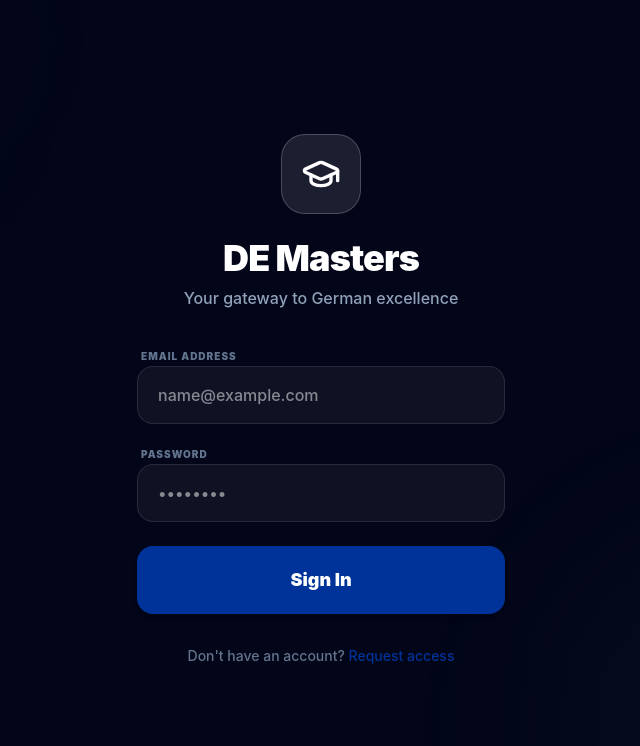
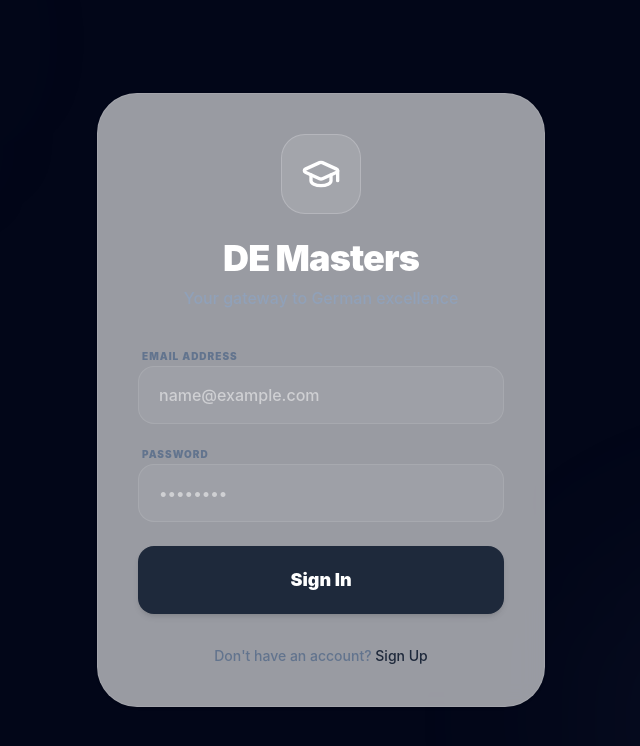
Before and after one commit to sarthakpapneja/masters_application_tracker, a React (Vite) app: page / in a window 1280 px wide. Shown: the top 746 px of the page, without its empty margins (319-959 px from the left). Built offline with nearby package versions, Linux system fonts and the light colour scheme.

Commit message:
Implement multi-user authentication and data isolation

```diff
--- a/src/App.tsx
+++ b/src/App.tsx
@@ -1,7 +1,7 @@
 import React, { useState, useEffect } from 'react';
 import { Plus, LayoutDashboard, ListTodo, CheckCircle2, AlertCircle, Clock, GraduationCap, Menu, X, Save, Trash2, Edit2, FileCheck, Moon, Sun, LogOut, User as UserIcon } from 'lucide-react';
 import { motion, AnimatePresence } from 'framer-motion';
-import type { Application, ApplicationStatus, Stats, User } from './types';
+import type { Application, ApplicationStatus, Stats, User, RegisteredUser } from './types';
 import { clsx, type ClassValue } from 'clsx';
 import { twMerge } from 'tailwind-merge';
 
@@ -9,52 +9,48 @@ function cn(...inputs: ClassValue[]) {
   return twMerge(clsx(inputs));
 }
 
-const STORAGE_KEY_APPS = 'germany-masters-applications';
 const STORAGE_KEY_USER = 'germany-masters-user';
+const STORAGE_KEY_USERS_LIST = 'germany-masters-users-list';
 
-const DUMMY_DATA: Application[] = [
-  {
-    id: '1',
-    university: 'TU Munich',
-    course: 'M.Sc. Informatics',
-    deadline: '2024-05-31',
-    status: 'Interested',
-    uniAssist: false,
-    vpdRequired: false,
-    documents: { sop: true, lor1: true, lor2: true, transcript: true, cv: true, languageCert: true, gre: true, ielts: true, passport: true, photo: true },
-    notes: 'Requires GRE. High competition.'
-  },
-  {
-    id: '2',
-    university: 'RWTH Aachen',
-    course: 'M.Sc. Data Science',
-    deadline: '2024-03-01',
-    status: 'Applied',
-    uniAssist: false,
-    vpdRequired: true,
-    documents: { sop: true, lor1: true, lor2: true, transcript: true, cv: true, languageCert: true, gre: false, ielts: true, passport: true, photo: false },
-    notes: 'VPD applied via Uni-Assist.'
-  }
-];
+const getAppsStorageKey = (email: string) => `germany-masters-applications-${email}`;
 
 export default function App() {
   const [darkMode, setDarkMode] = useState(() => localStorage.getItem('theme') === 'dark');
-  const [applications, setApplications] = useState<Application[]>(() => {
-    const stored = localStorage.getItem(STORAGE_KEY_APPS);
-    if (stored) {
-      try {
-        return JSON.parse(stored);
-      } catch (e) {
-        return DUMMY_DATA;
-      }
-    }
-    return DUMMY_DATA;
-  });
-
   const [user, setUser] = useState<User>(() => {
     const stored = localStorage.getItem(STORAGE_KEY_USER);
     return stored ? JSON.parse(stored) : { isAuthenticated: false, name: '', email: '' };
   });
+
+  const [applications, setApplications] = useState<Application[]>([]);
+  const [isLoaded, setIsLoaded] = useState(false);
+
+  // Load applications when user changes
+  useEffect(() => {
+    if (user.isAuthenticated && user.email) {
+      const key = getAppsStorageKey(user.email);
+      const stored = localStorage.getItem(key);
+      if (stored) {
+        try {
+          setApplications(JSON.parse(stored));
+        } catch (e) {
+          setApplications([]);
+        }
+      } else {
+        setApplications([]);
+      }
+      setIsLoaded(true);
+    } else {
+      setApplications([]);
+      setIsLoaded(false);
+    }
+  }, [user.isAuthenticated, user.email]);
+
+  // Persist applications
+  useEffect(() => {
+    if (user.isAuthenticated && user.email && isLoaded) {
+      localStorage.setItem(getAppsStorageKey(user.email), JSON.stringify(applications));
+    }
+  }, [applications, user.email, user.isAuthenticated, isLoaded]);
 
   const [view, setView] = useState<'dashboard' | 'list'>('dashboard');
   const [isSidebarOpen, setIsSidebarOpen] = useState(false);
@@ -90,8 +86,8 @@ export default function App() {
   const [isLoggingIn, setIsLoggingIn] = useState(false);
 
   useEffect(() => {
-    localStorage.setItem(STORAGE_KEY_APPS, JSON.stringify(applications));
-  }, [applications]);
+    localStorage.setItem(STORAGE_KEY_USER, JSON.stringify(user));
+  }, [user]);
 
   useEffect(() => {
     localStorage.setItem(STORAGE_KEY_USER, JSON.stringify(user));
@@ -106,6 +102,9 @@ export default function App() {
       localStorage.setItem('theme', 'light');
     }
   }, [darkMode]);
+
+  const [isSignUp, setIsSignUp] = useState(false);
+  const [loginName, setLoginName] = useState('');
 
   const stats: Stats = {
     total: applications.length,
@@ -189,18 +188,53 @@ export default function App() {
     setIsModalOpen(true);
   };
 
-  const handleLogin = (e: React.FormEvent) => {
+  const handleAuth = (e: React.FormEvent) => {
     e.preventDefault();
     setIsLoggingIn(true);
-    // Mock authentication delay
+
+    // Mock network delay
     setTimeout(() => {
-      setUser({
-        isAuthenticated: true,
-        name: loginEmail.split('@')[0] || 'User',
-        email: loginEmail
-      });
+      const users: RegisteredUser[] = JSON.parse(localStorage.getItem(STORAGE_KEY_USERS_LIST) || '[]');
+
+      if (isSignUp) {
+        // Sign Up Logic
+        if (users.find(u => u.email === loginEmail)) {
+          alert('User already exists. Please sign in.');
+          setIsSignUp(false);
+          setIsLoggingIn(false);
+          return;
+        }
+
+        const newUser: RegisteredUser = {
+          name: loginName || loginEmail.split('@')[0],
+          email: loginEmail,
+          password: loginPassword
+        };
+
+        const updatedUsers = [...users, newUser];
+        localStorage.setItem(STORAGE_KEY_USERS_LIST, JSON.stringify(updatedUsers));
+
+        setUser({
+          isAuthenticated: true,
+          name: newUser.name,
+          email: newUser.email
+        });
+      } else {
+        // Login Logic
+        const foundUser = users.find(u => u.email === loginEmail && u.password === loginPassword);
+
+        if (foundUser) {
+          setUser({
+            isAuthenticated: true,
+            name: foundUser.name,
+            email: foundUser.email
+          });
+        } else {
+          alert('Invalid email or password.');
+        }
+      }
       setIsLoggingIn(false);
-    }, 1500);
+    }, 1000);
   };
 
   const handleLogout = () => {
@@ -228,8 +262,25 @@ export default function App() {
             <p className="text-slate-400 font-medium">Your gateway to German excellence</p>
           </div>
 
-          <form onSubmit={handleLogin} className="space-y-6">
+          <form onSubmit={handleAuth} className="space-y-6">
             <div className="space-y-4">
+              {isSignUp && (
+                <motion.div
+                  initial={{ opacity: 0, height: 0 }}
+                  animate={{ opacity: 1, height: 'auto' }}
+                  className="space-y-1"
+                >
+                  <label className="text-[10px] font-black uppercase tracking-widest text-slate-500 ml-1">Full Name</label>
+                  <input
+                    type="text"
+                    required
+                    value={loginName}
+                    onChange={(e) => setLoginName(e.target.value)}
+                    className="w-full bg-white/5 border border-white/10 rounded-2xl px-5 py-4 text-white focus:outline-none focus:ring-2 focus:ring-uni-blue/50 transition-all font-medium"
+                    placeholder="Your Name"
+                  />
+                </motion.div>
+              )}
               <div className="space-y-1">
                 <label className="text-[10px] font-black uppercase tracking-widest text-slate-500 ml-1">Email Address</label>
                 <input
@@ -262,16 +313,22 @@ export default function App() {
               {isLoggingIn ? (
                 <div className="flex items-center justify-center gap-3">
                   <div className="w-5 h-5 border-2 border-white/30 border-t-white rounded-full animate-spin" />
-                  <span>Entering...</span>
+                  <span>{isSignUp ? 'Creating Account...' : 'Entering...'}</span>
                 </div>
               ) : (
-                "Sign In"
+                isSignUp ? "Create Account" : "Sign In"
               )}
             </button>
           </form>
 
           <p className="text-center text-slate-500 text-sm font-medium">
-            Don't have an account? <span className="text-uni-blue cursor-pointer hover:underline">Request access</span>
+            {isSignUp ? "Already have an account?" : "Don't have an account?"}{" "}
+            <span
+              onClick={() => setIsSignUp(!isSignUp)}
+              className="text-uni-blue cursor-pointer hover:underline"
+            >
+              {isSignUp ? "Sign In" : "Sign Up"}
+            </span>
           </p>
         </motion.div>
       </div>
@@ -738,7 +795,7 @@ export default function App() {
                                 e.stopPropagation();
                                 setEditingDocKey(key);
                                 setEditingDocValue(key);
-                               }}
+                              }}
                               className="truncate w-full px-2 hover:underline cursor-text"
                               title="Click to rename"
                             >
--- a/src/index.css
+++ b/src/index.css
@@ -1,31 +1,41 @@
 @import "tailwindcss";
 
 @theme {
-  --color-german-red: #da291c;
-  --color-german-gold: #ffce00;
-  --color-german-black: #000000;
-  --color-uni-blue: #003399;
+  --color-uni-blue: #1e293b;
+  /* Slate-800 - much more muted */
+  --color-german-red: #991b1b;
+  /* Red-800 - more professional */
+  --color-german-yellow: #eab308;
+  /* Yellow-600 */
+  --bg-glass: rgba(255, 255, 0.6);
+  --border-glass: rgba(255, 255, 255, 0.1);
+  --bg-dark-glass: rgba(15, 23, 42, 0.4);
+  --border-dark-glass: rgba(255, 255, 255, 0.05);
 }
 
-:root {
-  font-family: Inter, system-ui, Avenir, Helvetica, Arial, sans-serif;
-  line-height: 1.5;
-  font-weight: 400;
+@layer base {
+  body {
+    margin: 0;
+    min-width: 320px;
+    min-height: 100vh;
+    @apply bg-slate-50 text-slate-900 transition-colors duration-300;
+  }
 
-  color-scheme: light dark;
-  color: rgba(255, 255, 255, 0.87);
-  background-color: #f8fafc;
-
-  font-synthesis: none;
-  text-rendering: optimizeLegibility;
-  -webkit-font-smoothing: antialiased;
-  -moz-osx-font-smoothing: grayscale;
+  .dark body {
+    @apply bg-slate-950 text-slate-200;
+  }
 }
 
-body {
-  margin: 0;
-  min-width: 320px;
-  min-height: 100vh;
-  color: #1a1a1a;
-  @apply bg-slate-50 text-slate-900;
+@layer components {
+  .glass {
+    @apply bg-white/60 backdrop-blur-md border border-white/10 shadow-sm;
+  }
+
+  .dark .glass {
+    @apply bg-slate-900/40 border-white/5;
+  }
+
+  .gradient-text {
+    @apply bg-clip-text text-transparent bg-gradient-to-br from-slate-700 to-slate-900 dark:from-slate-200 dark:to-slate-400;
+  }
 }
--- a/src/types.ts
+++ b/src/types.ts
@@ -24,3 +24,9 @@ export interface User {
     name: string;
     email: string;
 }
+
+export interface RegisteredUser {
+    name: string;
+    email: string;
+    password: string;
+}
```
